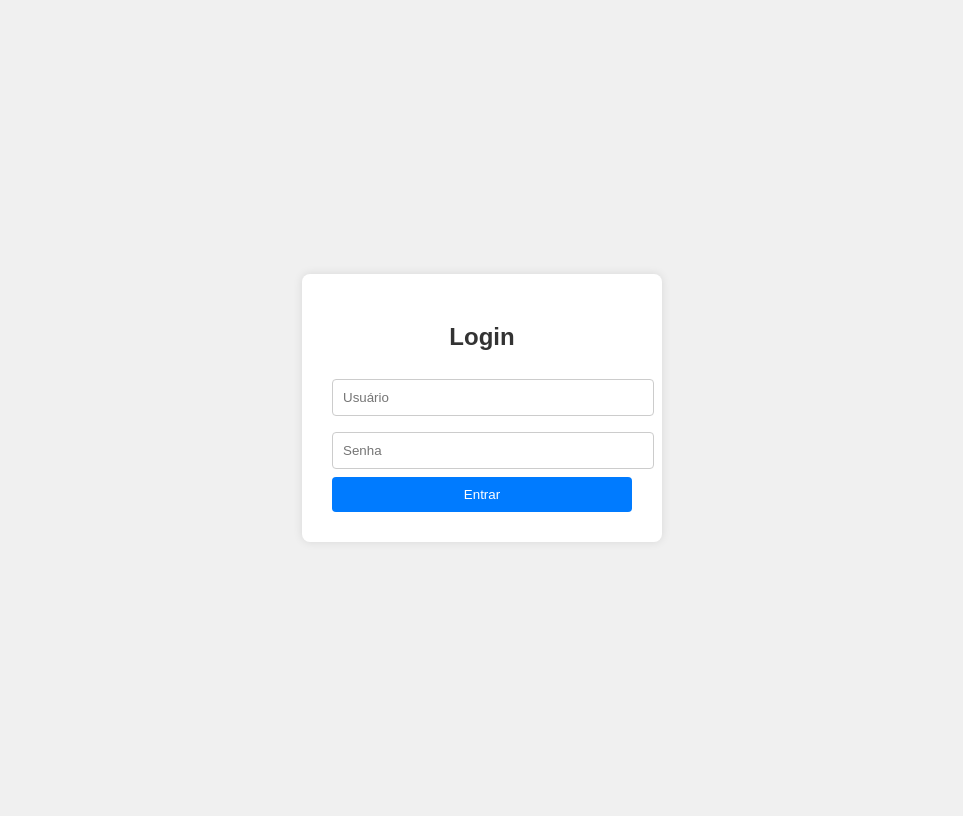
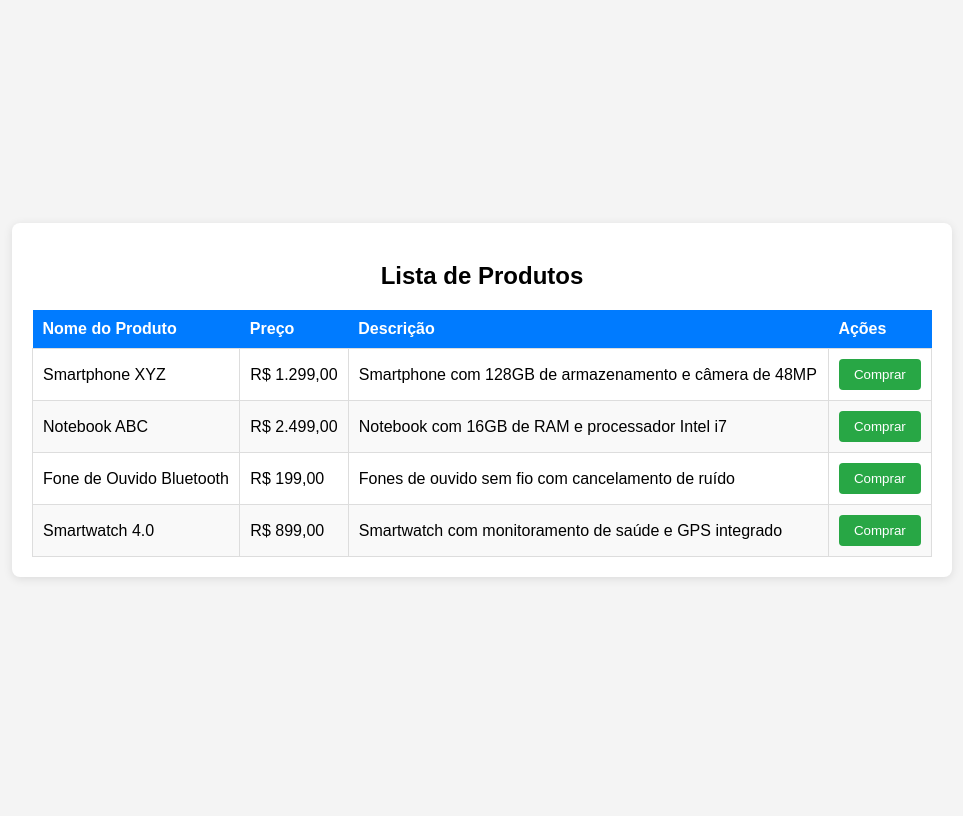
Before and after one commit to Blenth/Gestao_Projets, a Django app: page / in a window 1280 px wide. Shown: the whole page, without its empty margins (158-1121 px from the left). After the commit the page ends 579 px from the top, so only its background shows below. Run offline with Django 5.2, Linux system fonts and the light colour scheme.

Commit message:
Atualização da gestão
Testes das novas telas

```diff
--- /dev/null
+++ b/blog/templates/listProduct.html
@@ -0,0 +1,126 @@
+<!DOCTYPE html>
+<html lang="pt-br">
+<head>
+    <meta charset="UTF-8">
+    <meta name="viewport" content="width=device-width, initial-scale=1.0">
+    <title>Lista de Produtos</title>
+    <style>
+        /* Estilos gerais da página */
+        body {
+            font-family: Arial, sans-serif;
+            background-color: #f4f4f4;
+            margin: 0;
+            padding: 0;
+            display: flex;
+            justify-content: center;
+            align-items: center;
+            height: 100vh;
+        }
+
+        /* Container principal */
+        .container {
+            background-color: #fff;
+            padding: 20px;
+            border-radius: 8px;
+            box-shadow: 0 2px 10px rgba(0, 0, 0, 0.1);
+            width: 100%;
+            max-width: 900px;
+            margin: 20px;
+        }
+
+        /* Título da lista */
+        h2 {
+            text-align: center;
+            margin-bottom: 20px;
+        }
+
+        /* Tabela de produtos */
+        table {
+            width: 100%;
+            border-collapse: collapse;
+            margin-top: 20px;
+        }
+
+        /* Cabeçalho da tabela */
+        th {
+            background-color: #007bff;
+            color: white;
+            padding: 10px;
+            text-align: left;
+        }
+
+        /* Células da tabela */
+        td {
+            padding: 10px;
+            border: 1px solid #ddd;
+        }
+
+        /* Linha par e ímpar da tabela */
+        tr:nth-child(even) {
+            background-color: #f9f9f9;
+        }
+
+        tr:hover {
+            background-color: #f1f1f1;
+        }
+
+        /* Botão de ação */
+        .btn {
+            background-color: #28a745;
+            color: white;
+            padding: 8px 15px;
+            border: none;
+            border-radius: 4px;
+            cursor: pointer;
+        }
+
+        .btn:hover {
+            background-color: #218838;
+        }
+    </style>
+</head>
+<body>
+
+    <div class="container">
+        <h2>Lista de Produtos</h2>
+
+        <table>
+            <thead>
+                <tr>
+                    <th>Nome do Produto</th>
+                    <th>Preço</th>
+                    <th>Descrição</th>
+                    <th>Ações</th>
+                </tr>
+            </thead>
+            <tbody>
+                <tr>
+                    <td>Smartphone XYZ</td>
+                    <td>R$ 1.299,00</td>
+                    <td>Smartphone com 128GB de armazenamento e câmera de 48MP</td>
+                    <td><button class="btn">Comprar</button></td>
+                </tr>
+                <tr>
+                    <td>Notebook ABC</td>
+                    <td>R$ 2.499,00</td>
+                    <td>Notebook com 16GB de RAM e processador Intel i7</td>
+                    <td><button class="btn">Comprar</button></td>
+                </tr>
+                <tr>
+                    <td>Fone de Ouvido Bluetooth</td>
+                    <td>R$ 199,00</td>
+                    <td>Fones de ouvido sem fio com cancelamento de ruído</td>
+                    <td><button class="btn">Comprar</button></td>
+                </tr>
+                <tr>
+                    <td>Smartwatch 4.0</td>
+                    <td>R$ 899,00</td>
+                    <td>Smartwatch com monitoramento de saúde e GPS integrado</td>
+                    <td><button class="btn">Comprar</button></td>
+                </tr>
+            </tbody>
+        </table>
+    </div>
+
+</body>
+</html>
--- a/blog/views.py
+++ b/blog/views.py
@@ -2,4 +2,4 @@
 from django.shortcuts import render
 
 def home(request):
-    return render(request, 'home.html')  # ou qualquer template que você tenha
+    return render(request, 'listProduct.html')  # ou qualquer template que você tenha
```
Also changed, not shown: blog/templates/inforProduct.html (added, +122 -0 lines), blog/templates/base.html (line endings or trailing spaces).
